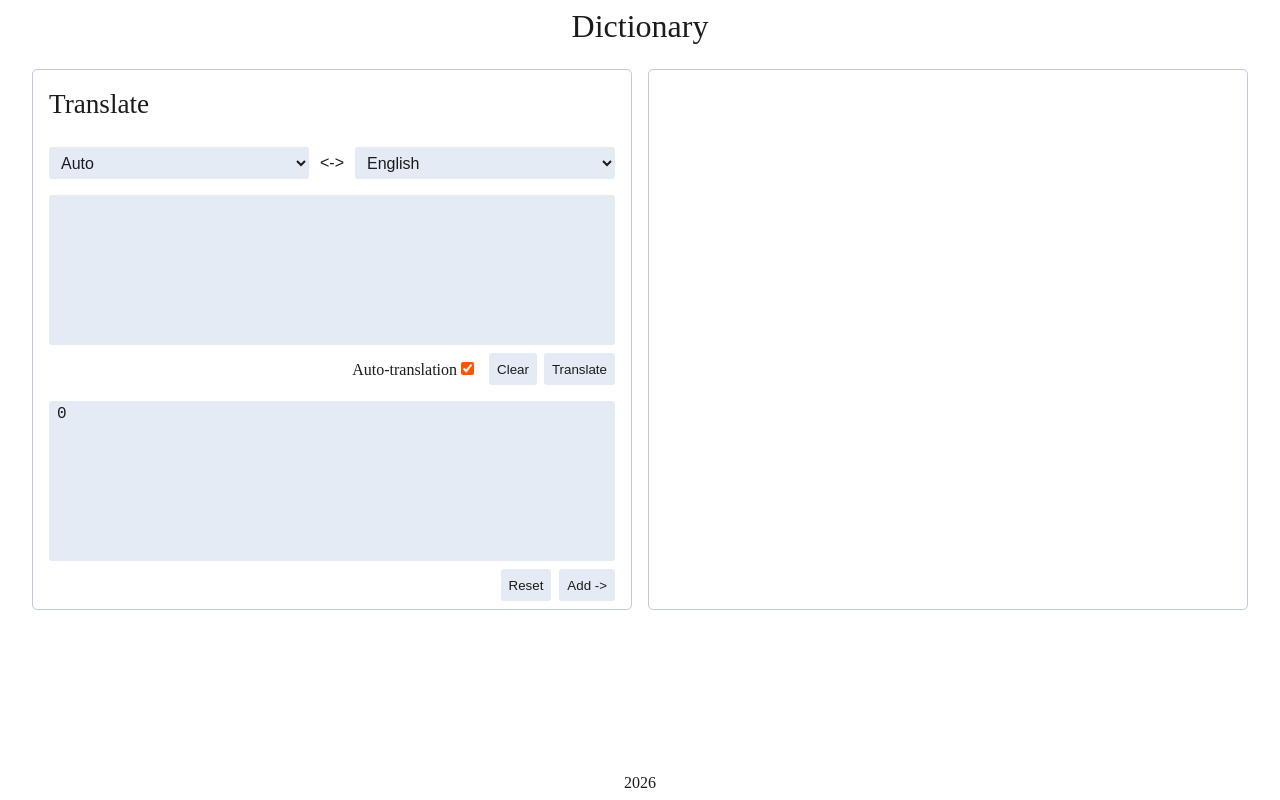
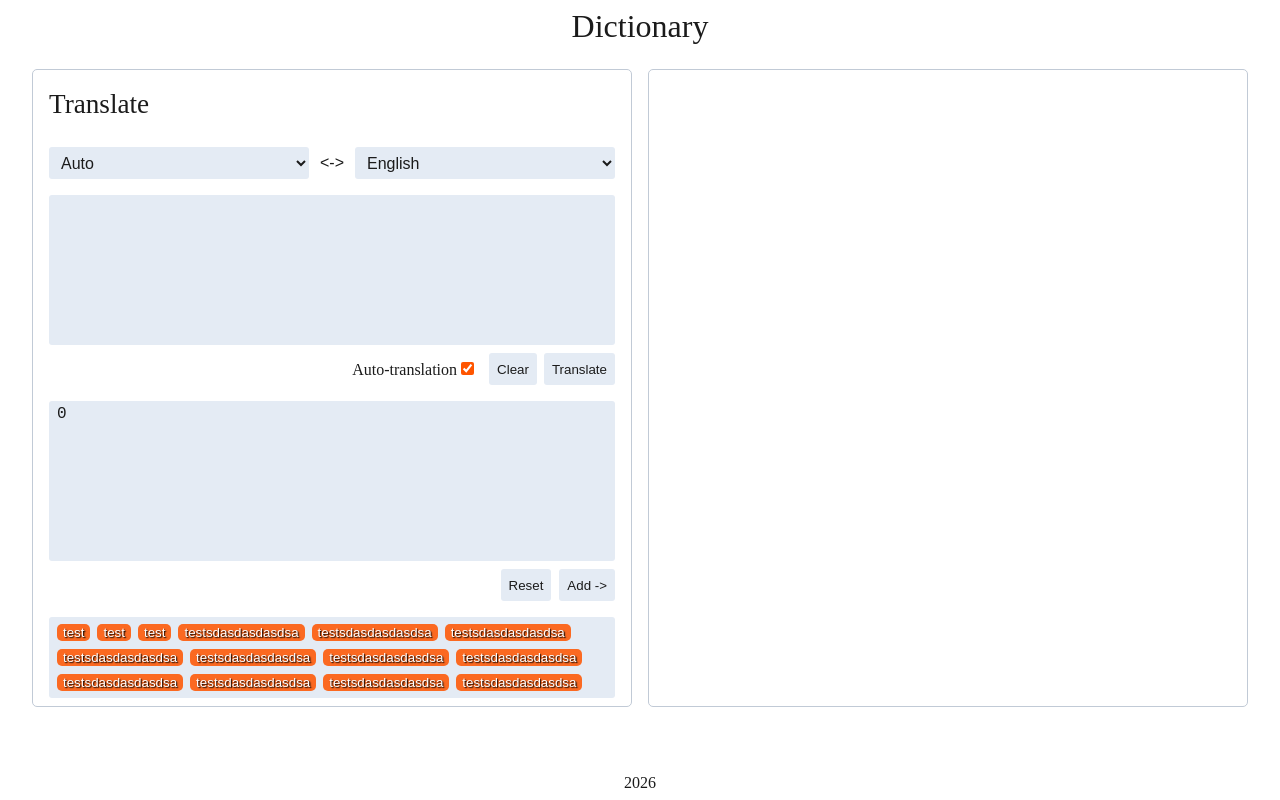
Before and after one commit to self-related/dictionary, a React (Vite) app: page / in a window 1280 px wide. Built offline with nearby package versions, Linux system fonts and the light colour scheme; the HTML template or start-up script is replaced by a standard one.

Commit message:
Add TranslateOptions component

```diff
--- /dev/null
+++ b/src/features/translate/ui/translate-options/TranslateOptions.module.css
@@ -0,0 +1,15 @@
+.translateOptions {
+    background-color: var(--background-color-2);
+    display: flex;
+    column-gap: 7px;
+
+    border-radius: 3px;
+    flex-wrap: wrap;
+
+    justify-content: start;
+    align-items: start;
+    min-height: 4rem;
+
+    padding: 7px 0.5rem;
+    row-gap: max(0.5rem, 5px);
+}
--- /dev/null
+++ b/src/features/translate/ui/translate-options/TranslateOptions.tsx
@@ -0,0 +1,24 @@
+import styles from "./TranslateOptions.module.css";
+import Option from "./ui/option/Option";
+
+export default function TranslateOptions() {
+    return (
+        // Options with more translations
+        <div className={styles.translateOptions}>
+            <Option value="test" />
+            <Option value="test" />
+            <Option value="test" />
+            <Option value="testsdasdasdasdsa" />
+            <Option value="testsdasdasdasdsa" />
+            <Option value="testsdasdasdasdsa" />
+            <Option value="testsdasdasdasdsa" />
+            <Option value="testsdasdasdasdsa" />
+            <Option value="testsdasdasdasdsa" />
+            <Option value="testsdasdasdasdsa" />
+            <Option value="testsdasdasdasdsa" />
+            <Option value="testsdasdasdasdsa" />
+            <Option value="testsdasdasdasdsa" />
+            <Option value="testsdasdasdasdsa" />
+        </div>
+    );
+}
--- /dev/null
+++ b/src/features/translate/ui/translate-options/ui/option/Option.module.css
@@ -0,0 +1,20 @@
+.option {
+    background-color: var(--accent-color);
+    border: none;
+    border-radius: 5px;
+
+    color: white;
+    cursor: pointer;
+
+    font-weight: normal;
+
+    display: block;
+    text-shadow: 0.07rem 0.07rem 0.08rem black;
+
+    &:hover {
+        background-color: var(--hover-color);
+    }
+    &:active {
+        background-color: var(--active-color);
+    }
+}
--- /dev/null
+++ b/src/features/translate/ui/translate-options/ui/option/Option.tsx
@@ -0,0 +1,16 @@
+import styles from "./Option.module.css";
+
+interface OptionProps {
+    value: string;
+}
+
+export default function Option({
+    value
+}: OptionProps) {
+
+    return (
+        <button className={styles.option}>
+            {value}
+        </button>
+    );
+}
--- a/src/pages/home/HomePage.tsx
+++ b/src/pages/home/HomePage.tsx
@@ -1,5 +1,6 @@
 import LangPanel from "../../features/translate/ui/lang-panel/LangPanel";
 import TranslateInput from "../../features/translate/ui/translate-input/TranslateInput";
+import TranslateOptions from "../../features/translate/ui/translate-options/TranslateOptions";
 import TranslateOutput from "../../features/translate/ui/translate-output/TranslateOutput";
 import styles from "./HomePage.module.css";
 
@@ -14,6 +15,7 @@ export default function HomePage() {
                 <LangPanel />
                 <TranslateInput />
                 <TranslateOutput />
+                <TranslateOptions />
             </div>
 
 
```
